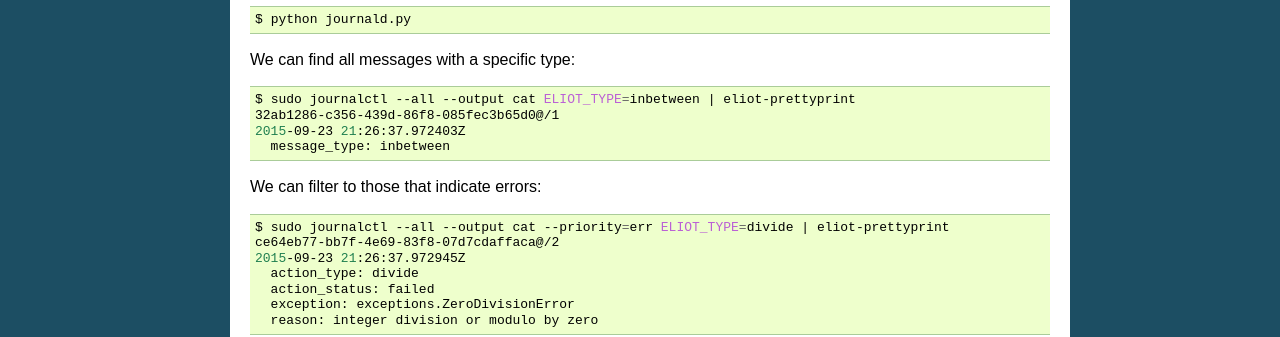
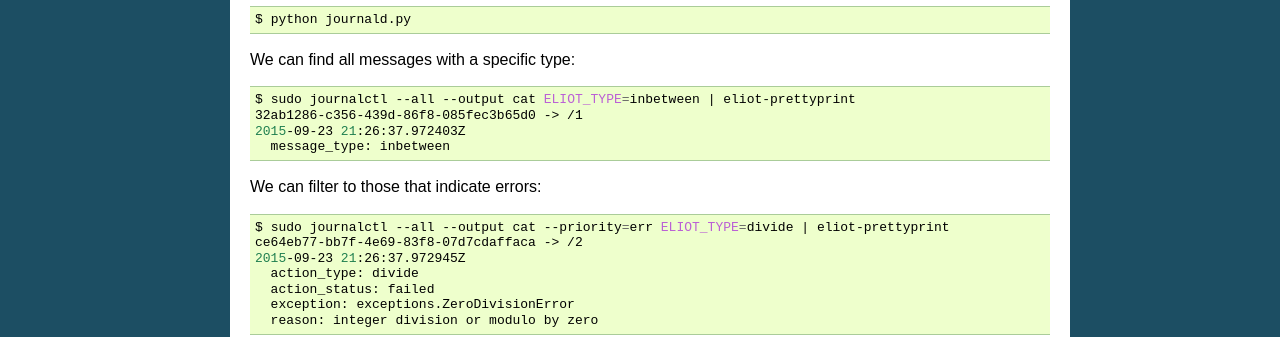
Before and after one commit to itamarst/eliot, a Sphinx documentation site: the page built from docs/source/journald.rst, in a window 1280 px wide. Shown: the part 801-1138 px from the top of the page. Built offline with Sphinx 7.4.7, drawn with Linux system fonts in a browser that asks for light colours.

Commit message:
Match newer version of eliot-prettyprint.

```diff
--- a/docs/source/journald.rst
+++ b/docs/source/journald.rst
@@ -46,7 +46,7 @@ We can find all messages with a specific type:
 .. code-block:: shell
 
    $ sudo journalctl --all --output cat ELIOT_TYPE=inbetween | eliot-prettyprint
-   32ab1286-c356-439d-86f8-085fec3b65d0@/1
+   32ab1286-c356-439d-86f8-085fec3b65d0 -> /1
    2015-09-23 21:26:37.972403Z
      message_type: inbetween
 
@@ -55,7 +55,7 @@ We can filter to those that indicate errors:
 .. code-block:: shell
 
    $ sudo journalctl --all --output cat --priority=err ELIOT_TYPE=divide | eliot-prettyprint
-   ce64eb77-bb7f-4e69-83f8-07d7cdaffaca@/2
+   ce64eb77-bb7f-4e69-83f8-07d7cdaffaca -> /2
    2015-09-23 21:26:37.972945Z
      action_type: divide
      action_status: failed
```
